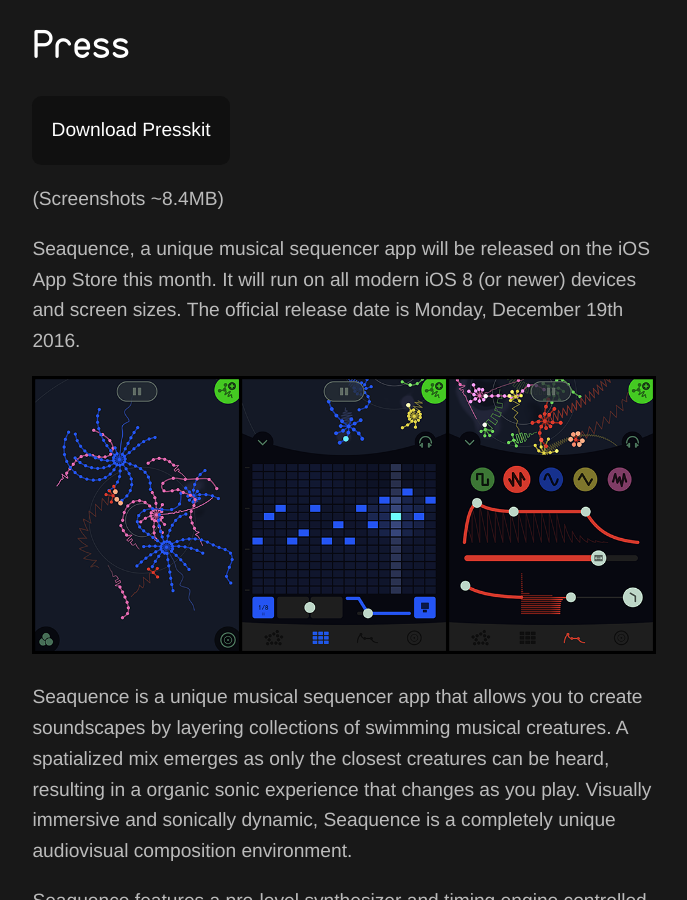
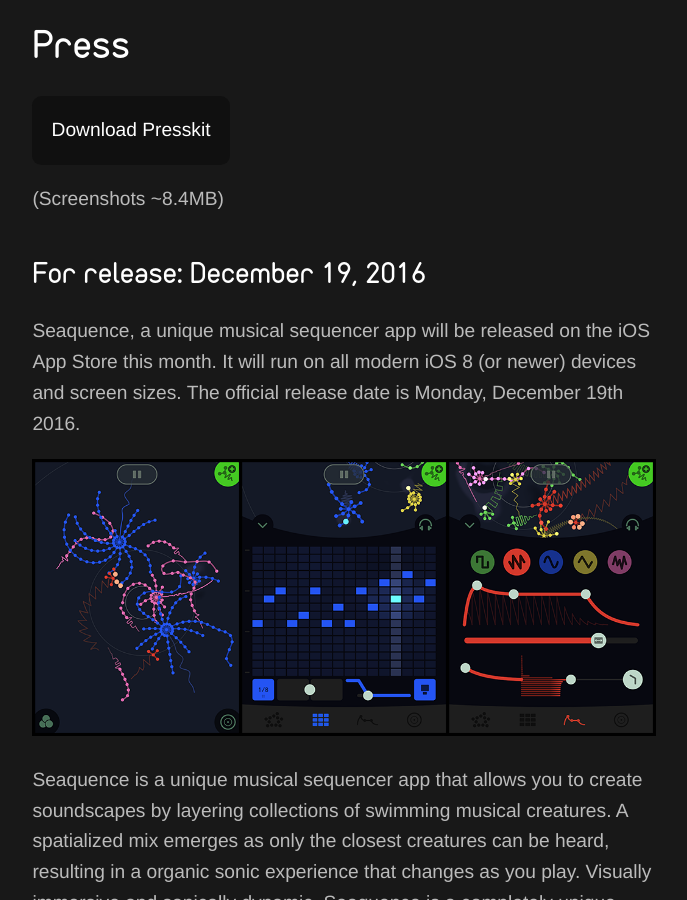
Before and after one commit to oknk/seaquence, a Jekyll site: the page built from press.md, in a window 1280 px wide and 900 px high, scrolled down 319 px. Shown: the whole window, without its empty margins (296-983 px from the left). Built offline with Jekyll 4.4.1, drawn with Linux system fonts in a browser that asks for light colours.

Commit message:
Adding Dec 19

```diff
--- a/press.md
+++ b/press.md
@@ -8,6 +8,8 @@
 # Press
 
 {%include presskit_dl.html %}
+
+## For release: December 19, 2016
 
 Seaquence, a unique musical sequencer app will be released on the iOS App Store this month. It will run on all modern iOS 8 (or newer) devices and screen sizes. The official release date is Monday, December 19th 2016.
 
```
